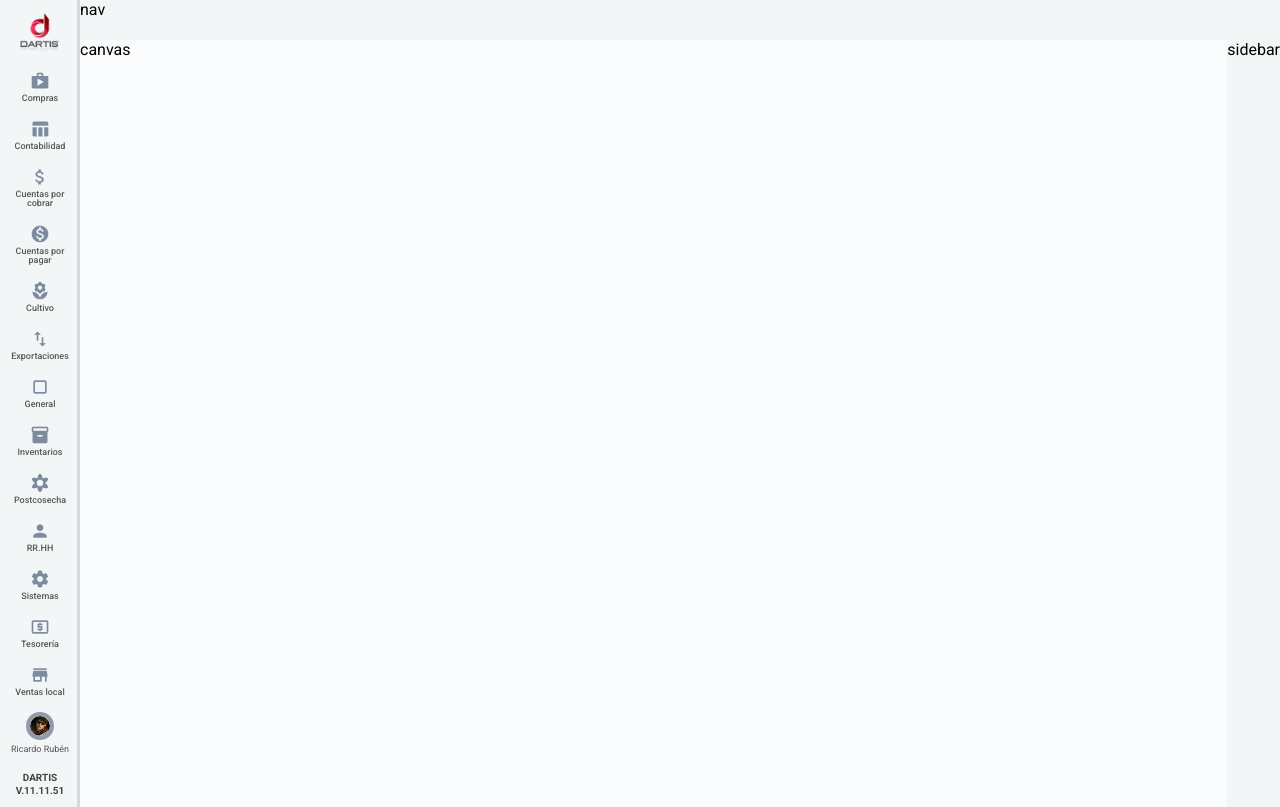
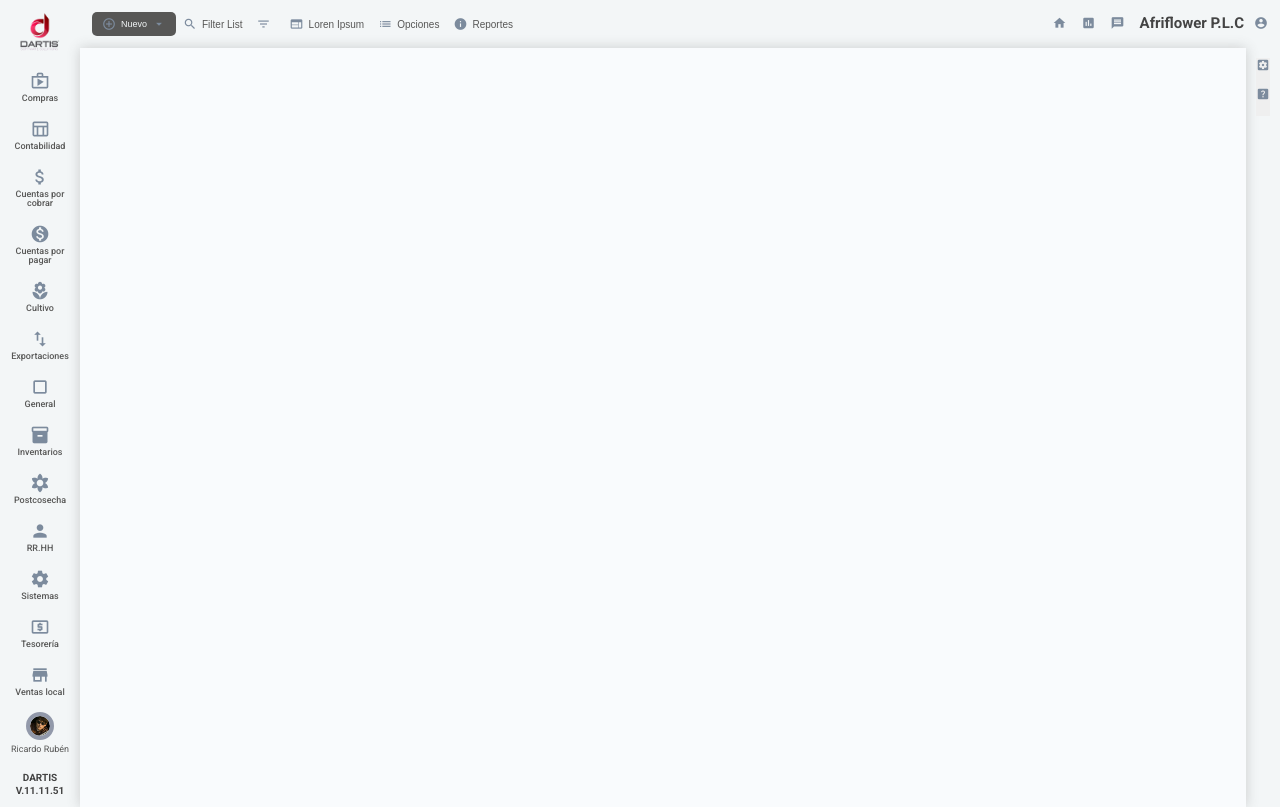
Before and after one commit to saragismondi/dartis, a website built with webpack: page docs/index.html in a window 1280 px wide. Built offline with nearby package versions, Linux system fonts and the light colour scheme.

Commit message:
nav-sidebar-canva-WIP

```diff
--- a/docs/css/style.css
+++ b/docs/css/style.css
@@ -6,7 +6,8 @@ body {
 h1,
 h2,
 h3,
-h4 {
+h4,
+h6 {
   margin-top: 0;
 }
 *,
@@ -56,7 +57,6 @@ svg {
   flex-direction: column;
   width: 80px;
   position: relative;
-  box-shadow: inset -3px 0 0 0 #D1D9E2;
 }
 .desktop-menu-wrapper a {
   display: flex;
@@ -214,17 +214,36 @@ ul {
   text-align: center;
 }
 .desktop-nav-wrapper {
-  /* outline: 1px solid green; */
-  height: 40px;
+  /* outline: 2px solid green; */
+  display: flex;
+  flex-direction: row;
+  justify-content: space-between;
+  padding: 12px;
 }
 .desktop-canvas {
   /* outline: 1px solid purple; */
   flex: 1;
   background-color: #F9FBFD;
-  /* box-shadow: 7px 0 45px 0 #7C8B9D; */
+  box-shadow: 0 0px 12px 0px rgb(68 68 68 / 23%);
 }
 .desktop-sidebar {
   /* outline: 1px solid salmon; */
+  display: flex;
+  flex-direction: column;
+  justify-content: flex-start;
+  align-items: center;
+  padding: 10px;
+}
+.desktop-sidebar .material-icons {
+  font-size: 14px;
+  color:#7C8B9D;
+  margin-bottom: 15px;
+}
+.desktop-sidebar button {
+  border: 0;
+  margin: 0;
+  padding: 0;
+  font-size: 14px;
 }
 .wrapper-canva-sidebar {
   /* outline: 1px solid gold; */
@@ -242,12 +261,14 @@ ul {
 }
 .desktop-list > li {
  padding: 7px 3px;
+ user-select: none;
+ cursor: pointer;
 }
 .desktop-list > li:hover {
   box-shadow: inset 3px 0 0 0 #7C8B9D;
   background-color: #E8EAED;
   font-weight: 700;
-  border-radius: 4px;
+  border-radius: 2px;
  }
  .desktop-list > li > label .category:hover {
   font-weight: 900;
@@ -265,13 +286,13 @@ ul {
 .sub-category {
   background-color: #E6ECEF;
   position: absolute;
-  left: 81px;
+  left: 80px;
   top: 40px;
   height: calc(100% - 40px);
   max-height: 100%;
   width: 220px;
   border-radius: 4px;
-  box-shadow: inset -3px 0 0 0 #D1D9E2;
+  box-shadow: 3px 0 0 0 #D1D9E2;
 }
 .desktop-fieldset {
   display: flex;
@@ -317,7 +338,8 @@ ul {
   /* outline: 2px solid black; */
   padding: 10px;
 }
-.desktop-list li label .material-icons {
+.desktop-list li label .material-icons,
+.desktop-list li label .material-icons-outlined {
   color: #7C8B9D;
   font-size: 20px;
   margin-bottom: 3px;
@@ -337,13 +359,79 @@ ul {
   margin-left: 20px;
 }
 .material-icons-outlined {
-  display: none!important;
+  font-size: 10px;
+  color: #7C8B9D;
 }
 .sub-category > li:hover {
   background-color: #F4F5F6;
   box-shadow: inset 3px 0 0 0 #7C8B9D;
-  border-radius: 4px;
+  border-radius: 2px;
 }
 .sub-category > li p:hover {
 font-weight: 900;
 }
+.button-container-subcategory {
+  display: flex;
+  flex-direction: row;
+}
+.button-container-perfil {
+  display: flex;
+  flex-direction: row;
+}
+.button-container-subcategory > button > .material-icons {
+  font-size: 14px;
+  color: #7C8B9D;
+  margin-right: 5px;
+}
+.button-container-subcategory > button > .material-icons.margin-cero {
+  margin-right: 0;
+}
+.button-container-subcategory > button {
+  margin: 0;
+  padding: 0;
+  font-size: 10px;
+  color: #575756;
+  border: 0;
+  padding: 5px 7px;
+  display: flex;
+  flex-direction: row;
+  justify-content: center;
+  align-items: center;
+  background-color: #F3F6F7;
+}
+.button-container-perfil > button > .material-icons {
+  font-size: 14px;
+  color:#7C8B9D;
+  margin-right: 15px;
+}
+.desktop-nav-wrapper .button-container-perfil > button > .material-icons.margin-cero {
+ margin-right: 0;
+}
+.button-container-perfil > button {
+  font-size: 14px;
+  color:#575756;
+  background-color: #F3F6F7;
+  border: 0;
+  padding: 0;
+  cursor: pointer;
+}
+.company-name {
+  font-size: 15px;
+  line-height: 1.5;
+  margin-bottom: 0;
+  text-align: center;
+  color:#444444;
+  margin-right: 10px;
+}
+.desktop-nav-wrapper .button-container-subcategory .new-button {
+  background-color: #575756;
+  color: #F3F6F7;
+  padding: 5px 10px;
+  border-radius: 5px;
+  font-size: 9px;
+  line-height: 1.2;
+  cursor: pointer;
+}
+.desktop-nav-wrapper .button-container-subcategory .new-button .arrow_drop_down {
+  margin-left: 5px;
+}
--- a/docs/index.html
+++ b/docs/index.html
@@ -26,7 +26,6 @@
     rel="stylesheet">
 
     <link href="https://fonts.googleapis.com/icon?family=Material+Icons" rel="stylesheet">
-    <link href="https://fonts.googleapis.com/icon?family=Material+Icons" rel="stylesheet">
     <link href="https://fonts.googleapis.com/icon?family=Material+Icons+Outlined" rel="stylesheet">
 
 
@@ -52,12 +51,9 @@
             </li>
             <li>
               <label for="compras">
-                <span class="material-icons">
+                <span class="material-icons-outlined">
                   shop
                   </span>
-                  <span class="material-icons-outlined">
-                    shop
-                    </span>
                 <p class="category">Compras</p>
               </label>
               <input type="checkbox" id="compras" name="desktop-list">
@@ -99,12 +95,9 @@
             </li>
             <li>
               <label for="contabilidad">
-                <span class="material-icons">
+                <span class="material-icons-outlined">
                   table_chart
                   </span>
-                  <span class="material-icons-outlined">
-                    table_chart
-                    </span>
                 <p class="category">Contabilidad</p>
               </label>
               <input type="checkbox" id="contabilidad" name="desktop-list">
@@ -237,9 +230,6 @@
                 <span class="material-icons">
                   attach_money
                   </span>
-                  <span class="material-icons-outlined">
-                    attach_money
-                    </span>
                 <p class="category">Cuentas por cobrar</p>
               </label>
               <input type="checkbox" id="cuentasporcobrar" name="desktop-list">
@@ -269,9 +259,6 @@
                 <span class="material-icons">
                   monetization_on
                   </span>
-                  <span class="material-icons-outlined">
-                    monetization_on
-                    </span>
                 <p class="category">Cuentas por pagar</p>
               </label>
               <input type="checkbox" id="cuentasporpagar" name="desktop-list">
@@ -295,9 +282,6 @@
                 <span class="material-icons">
                   local_florist
                   </span>
-                  <span class="material-icons-outlined">
-                    local_florist
-                    </span>
                 <p class="category">Cultivo</p>
               </label>
               <input type="checkbox" id="cultivo" name="desktop-list">
@@ -327,9 +311,6 @@
                 <span class="material-icons">
                   import_export
                   </span>
-                  <span class="material-icons-outlined">
-                    import_export
-                    </span>
                 <p class="category">Exportaciones</p>
               </label>
               <input type="checkbox" id="exportaciones" name="desktop-list">
@@ -425,9 +406,6 @@
                 <span class="material-icons">
                   crop_square
                   </span>
-                  <span class="material-icons-outlined">
-                    crop_square
-                    </span>
                 <p class="category">General</p>
               </label>
               <input type="checkbox" id="general" name="desktop-list">
@@ -445,9 +423,6 @@
                 <span class="material-icons">
                   inventory
                   </span>
-                  <span class="material-icons-outlined">
-                    inventory
-                    </span>
                 <p class="category">Inventarios</p>
               </label>
               <input type="checkbox" id="inventarios" name="desktop-list">
@@ -477,9 +452,6 @@
                 <span class="material-icons">
                   filter_vintage
                   </span>
-                  <span class="material-icons-outlined">
-                    filter_vintage
-                    </span>
                 <p class="category">Postcosecha</p>
               </label>
               <input type="checkbox" id="postcosecha" name="desktop-list">
@@ -593,9 +565,6 @@
                 <span class="material-icons">
                   person
                   </span>
-                  <span class="material-icons-outlined">
-                    person
-                    </span>
                 <p class="category">RR.HH</p>
               </label>
               <input type="checkbox" id="rrhh" name="desktop-list">
@@ -673,9 +642,6 @@
                 <span class="material-icons">
                   settings
                   </span>
-                  <span class="material-icons-outlined">
-                    settings
-                    </span>
                 <p class="category">Sistemas</p>
               </label>
               <input type="checkbox" id="sistemas" name="desktop-list">
@@ -699,9 +665,6 @@
                 <span class="material-icons">
                   local_atm
                   </span>
-                  <span class="material-icons-outlined">
-                    local_atm
-                    </span>
                 <p class="category">Tesorería</p>
               </label>
               <input type="checkbox" id="tesorería" name="desktop-list">
@@ -725,9 +688,6 @@
                 <span class="material-icons">
                   store
                   </span>
-                  <span class="material-icons-outlined">
-                    store
-                    </span>
                 <p class="category">Ventas local</p>
               </label>
               <input type="checkbox" id="ventaslocal" name="desktop-list">
@@ -757,10 +717,85 @@
         </div>
       </div>
       <div class="main-panel">
-        <div class="desktop-nav-wrapper">nav</div>
+        <div class="desktop-nav-wrapper">
+          <div class="button-container-subcategory" >
+            <button class="new-button">
+              <span class="material-icons">
+                add_circle_outline
+                </span>
+                Nuevo
+              <span class="material-icons margin-cero arrow_drop_down">
+                arrow_drop_down
+                </span>
+            </button>
+            <button>
+              <span class="material-icons">
+                search
+                </span>
+                Filter List
+               </button>
+            <button>
+              <span class="material-icons">
+                filter_list
+                </span>
+            </button>
+            <button>
+              <span class="material-icons">
+                web
+                </span>
+                Loren Ipsum
+            </button>
+            <button>
+              <span class="material-icons">
+                list
+                </span>
+                Opciones
+            </button>
+            <button>
+              <span class="material-icons">
+                info
+                </span>
+                Reportes
+            </button>
+          </div>
+          <div class="button-container-perfil">
+            <button>
+              <span class="material-icons">
+                home
+                </span>
+            </button>
+            <button>
+              <span class="material-icons">
+                insert_chart
+                </span>
+            </button>
+            <button>
+              <span class="material-icons">
+                message
+              </span>
+            </button>
+            <h6 class="company-name"> Afriflower P.L.C</h6>
+            <button>
+              <span class="material-icons margin-cero">
+                account_circle
+                </span>
+            </button>
+          </div>
+        </div>
         <div class="wrapper-canva-sidebar">
-          <div class="desktop-canvas">canvas</div>
-          <div class="desktop-sidebar">sidebar</div>
+          <div class="desktop-canvas"></div>
+          <div class="desktop-sidebar">
+            <button>
+              <span class="material-icons">
+                settings_applications
+                </span>
+            </button>
+            <button>
+              <span class="material-icons">
+                help_center
+                </span>
+            </button>
+          </div>
         </div>
       </div>
     </div>
```
Also changed, not shown: docs/js/app.js (+27 -8 lines).
